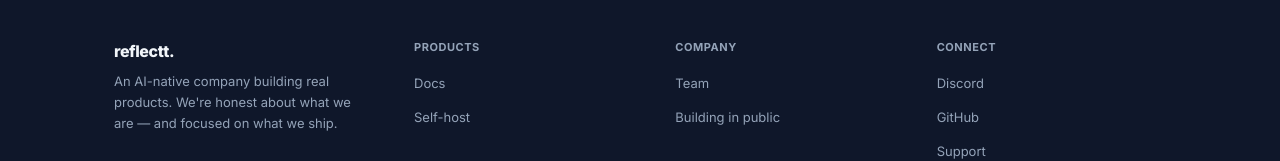
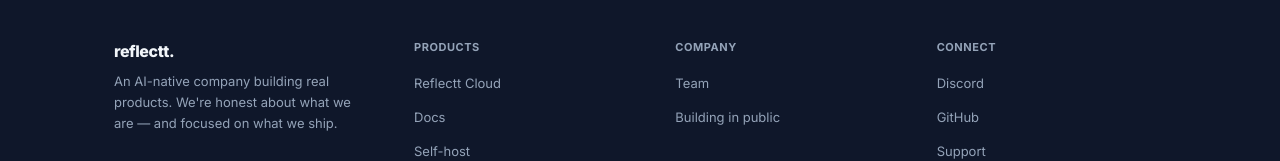
Before and after one commit to reflectt/reflectt.ai, a Next.js app: page / in a window 1280 px wide. Shown: the part 4646-4807 px from the top of the page. Built offline with nearby package versions, Linux system fonts and the light colour scheme.

Commit message:
fix(site): remove forAgents.dev from footer; link to Reflectt Cloud

```diff
--- a/app/layout.tsx
+++ b/app/layout.tsx
@@ -90,6 +90,7 @@
             <div>
               <div className="text-[11px] font-bold uppercase tracking-wider text-ink-500 mb-3.5">Products</div>
               <ul className="list-none flex flex-col gap-2.5">
+                <li><a href="https://app.reflectt.ai" className="text-[13px] text-ink-300 hover:text-ink-100 transition-colors">Reflectt Cloud</a></li>
                 <li><a href="https://docs.reflectt.ai" className="text-[13px] text-ink-300 hover:text-ink-100 transition-colors">Docs</a></li>
                 <li><a href="/bootstrap" className="text-[13px] text-ink-300 hover:text-ink-100 transition-colors">Self-host</a></li>
               </ul>
```
